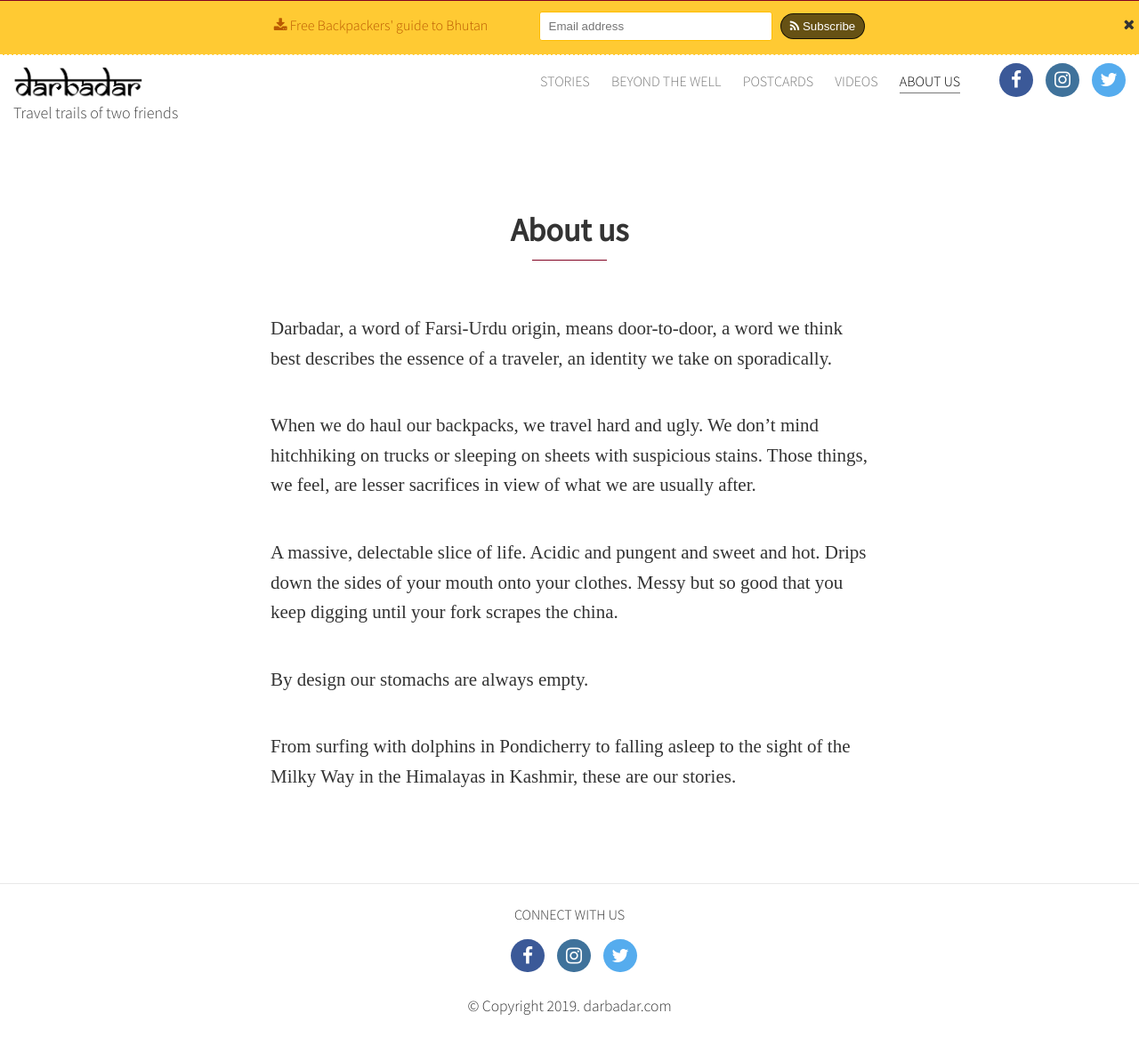
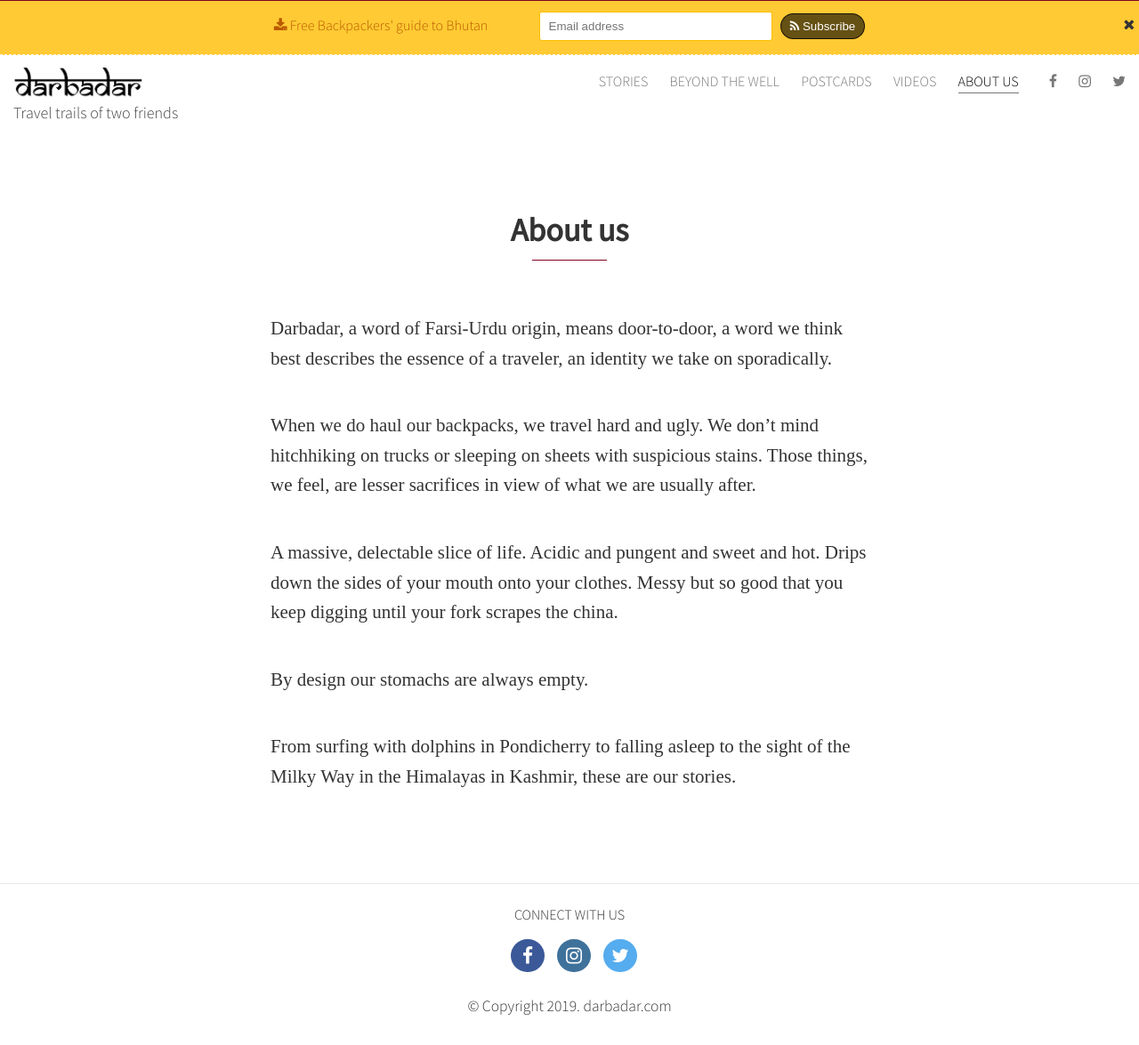
Before and after one commit to harshac/darbadar, a Jekyll site: the page built from about.md, in a window 1280 px wide. Shown: the whole page at 89% size. Built offline with Jekyll 4.4.1, drawn with Linux system fonts in a browser that asks for light colours; nearby versions of some CDN libraries; some web fonts are replaced.

Commit message:
Modifies social media link styling in header

```diff
--- a/_includes/header.html
+++ b/_includes/header.html
@@ -28,7 +28,9 @@
         {% endfor %}
       </div>
       <div class="follow-us-container">
-        {% include follow-us.html %}
+        <a href="https://www.facebook.com/darbadarTrails" class="page-link"><i class="fa fa-facebook"></i></a>
+        <a href="https://www.instagram.com/darbadartrails/" class="page-link"><i class="fa fa-instagram"></i></a>
+        <a href="https://twitter.com/DarbadarTrails" class="page-link"><i class="fa fa-twitter"></i></a>
       </div>
       </div>
     </nav>
```
